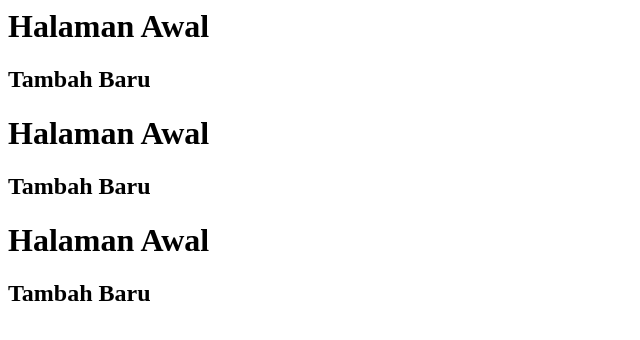
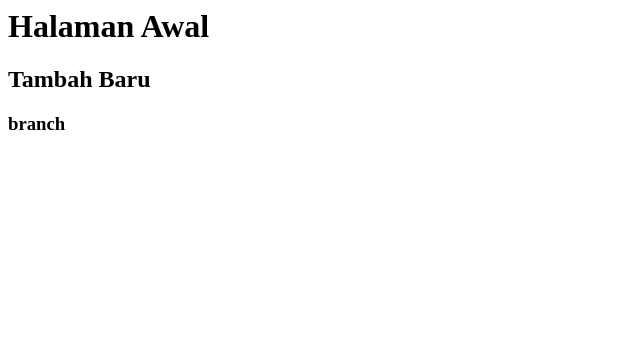
Before and after one commit to 1sul/tutorial, a plain HTML site: page index.html in a window 1280 px wide. Shown: the whole page, without its empty margins (0-640 px from the left). Drawn offline with Linux system fonts and the light colour scheme.

Commit message:
branch baru

```diff
--- a/index.html
+++ b/index.html
@@ -1,6 +1,3 @@
 <h1>Halaman Awal</h1>
 <h2>Tambah Baru</h2>
-<h1>Halaman Awal</h1>
-<h2>Tambah Baru</h2>
-<h1>Halaman Awal</h1>
-<h2>Tambah Baru</h2>
+<h3>branch</h3>
```
